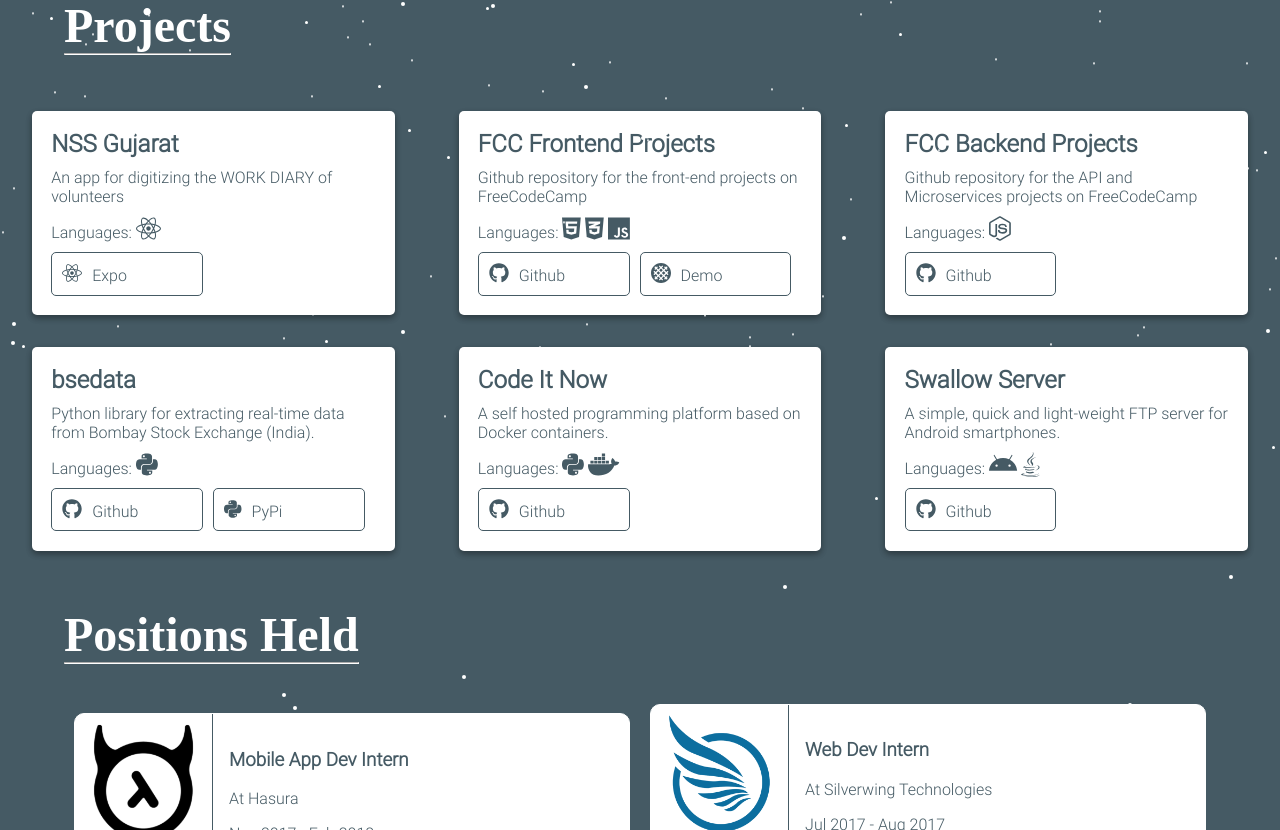
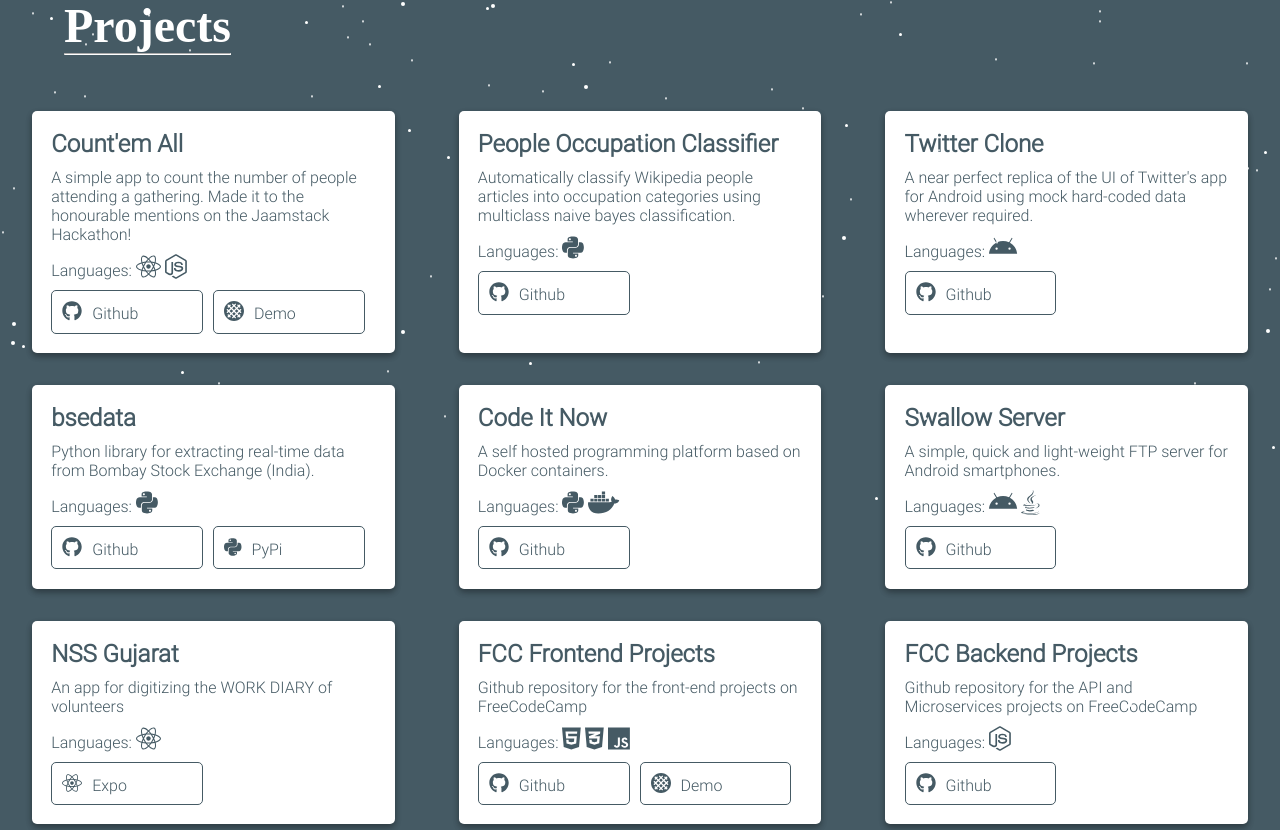
Before and after one commit to sdabhi23/sdabhi23.github.io, a React (Create React App) app: page / in a window 1280 px wide. Shown: the part 1690-2520 px from the top of the page. Built offline with nearby package versions, Linux system fonts and the light colour scheme; a web font is replaced by a local one.

Commit message:
add new projects

```diff
--- a/src/App.css
+++ b/src/App.css
@@ -153,17 +153,13 @@
 }
 
 ::-webkit-scrollbar {
-  width: 5px;
+  width: 10px;
 }
 
 ::-webkit-scrollbar-track {
-  background: #000;
+  background: white;
 }
 
 ::-webkit-scrollbar-thumb {
-  background: red;
+  background: #374850;
 }
-
-::-webkit-scrollbar-thumb:hover {
-  background: orangered;
-}
--- a/src/components/Work.css
+++ b/src/components/Work.css
@@ -82,7 +82,7 @@
 
 @media only screen and (max-width: 1000px) {
 
-  .hasur,.sw {
+  .hasura,.sw {
     border-right: 0;
     border-bottom: #455A64 solid 1px;
   }
--- a/src/components/work.js
+++ b/src/components/work.js
@@ -10,28 +10,28 @@
         <h1 id="work-title">Projects<hr style={{margin: '0', borderColor: 'white', backgroundColor: 'white'}}/></h1>
         <div id="project-line">
           <div id="project-item">
-            <h2>NSS Gujarat</h2>
-            <p>An app for digitizing the WORK DIARY of volunteers</p>
-            <p>Languages: <ReactIcon/></p>
+            <h2>Count'em All</h2>
+            <p>A simple app to count the number of people attending a gathering. Made it to the honourable mentions on the Jaamstack Hackathon!</p>
+            <p>Languages: <ReactIcon/> <Node/></p>
             <div>
-              <a href="https://snack.expo.io/@sdabhi23/nss-gujarat/" target="_blank" rel="noopener noreferrer" ><ReactLink/>Expo</a>
+              <a href="https://github.com/sdabhi23/count-em-all/" target="_blank" rel="noopener noreferrer" ><GithubLink/>Github</a>
+              <a href="https://count-em-all.netlify.com//" target="_blank" rel="noopener noreferrer" ><DemoLink/>Demo</a>
             </div>
           </div>
           <div id="project-item">
-            <h2>FCC Frontend Projects</h2>
-            <p>Github repository for the front-end projects on FreeCodeCamp</p>
-            <p>Languages: <HTML/> <CSS/> <JS/></p>
+            <h2>People Occupation Classifier</h2>
+            <p>Automatically classify Wikipedia people articles into occupation categories using multiclass naive bayes classification.</p>
+            <p>Languages: <Python/></p>
             <div>
-              <a href="https://github.com/sdabhi23/FCC-Projects/" target="_blank" rel="noopener noreferrer" ><GithubLink/>Github</a>
-              <a href="https://sdabhi23.github.io/FCC-Projects/" target="_blank" rel="noopener noreferrer" ><DemoLink/>Demo</a>
+              <a href="https://github.com/sdabhi23/people-occupations-classifier/" target="_blank" rel="noopener noreferrer" ><GithubLink/>Github</a>
             </div>
           </div>
           <div id="project-item">
-            <h2>FCC Backend Projects</h2>
-            <p>Github repository for the API and Microservices projects on FreeCodeCamp</p>
-            <p>Languages: <Node/></p>
+            <h2>Twitter Clone</h2>
+            <p>A near perfect replica of the UI of Twitter's app for Android using mock hard-coded data wherever required.</p>
+            <p>Languages: <Android/></p>
             <div>
-              <a href="https://github.com/sdabhi23/FCC-API-Projects/" target="_blank" rel="noopener noreferrer" ><GithubLink/>Github</a>
+              <a href="https://github.com/sdabhi23/HPDF-Task1-Twitter-Clone/" target="_blank" rel="noopener noreferrer" ><GithubLink/>Github</a>
             </div>
           </div>
         </div>
@@ -59,6 +59,33 @@
             <p>Languages: <Android/> <Java/></p>
             <div>
               <a href="https://github.com/sdabhi23/Swallow-Server/" target="_blank" rel="noopener noreferrer" ><GithubLink/>Github</a>
+            </div>
+          </div>
+        </div>
+        <div id="project-line">
+          <div id="project-item">
+            <h2>NSS Gujarat</h2>
+            <p>An app for digitizing the WORK DIARY of volunteers</p>
+            <p>Languages: <ReactIcon/></p>
+            <div>
+              <a href="https://snack.expo.io/@sdabhi23/nss-gujarat/" target="_blank" rel="noopener noreferrer" ><ReactLink/>Expo</a>
+            </div>
+          </div>
+          <div id="project-item">
+            <h2>FCC Frontend Projects</h2>
+            <p>Github repository for the front-end projects on FreeCodeCamp</p>
+            <p>Languages: <HTML/> <CSS/> <JS/></p>
+            <div>
+              <a href="https://github.com/sdabhi23/FCC-Projects/" target="_blank" rel="noopener noreferrer" ><GithubLink/>Github</a>
+              <a href="https://sdabhi23.github.io/FCC-Projects/" target="_blank" rel="noopener noreferrer" ><DemoLink/>Demo</a>
+            </div>
+          </div>
+          <div id="project-item">
+            <h2>FCC Backend Projects</h2>
+            <p>Github repository for the API and Microservices projects on FreeCodeCamp</p>
+            <p>Languages: <Node/></p>
+            <div>
+              <a href="https://github.com/sdabhi23/FCC-API-Projects/" target="_blank" rel="noopener noreferrer" ><GithubLink/>Github</a>
             </div>
           </div>
         </div>
```
